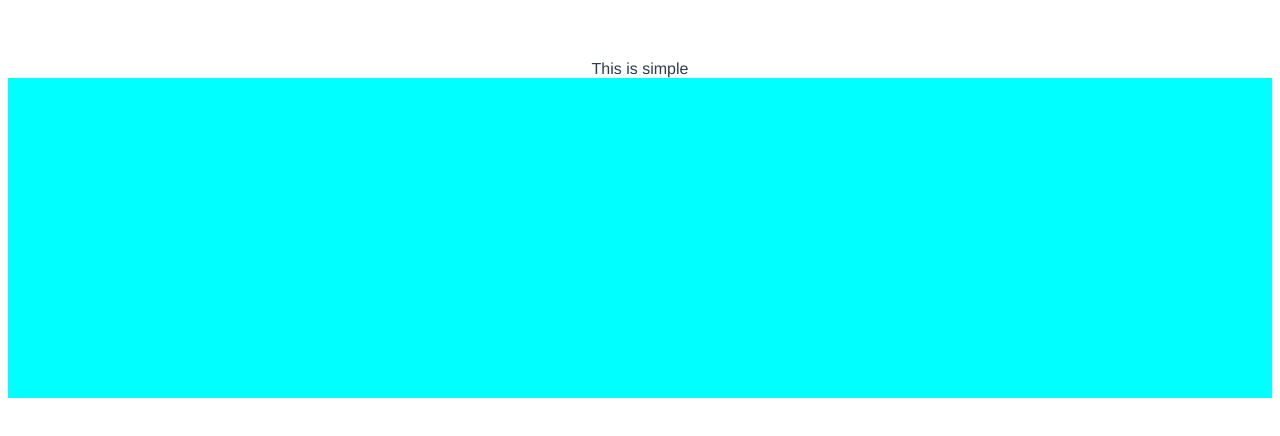
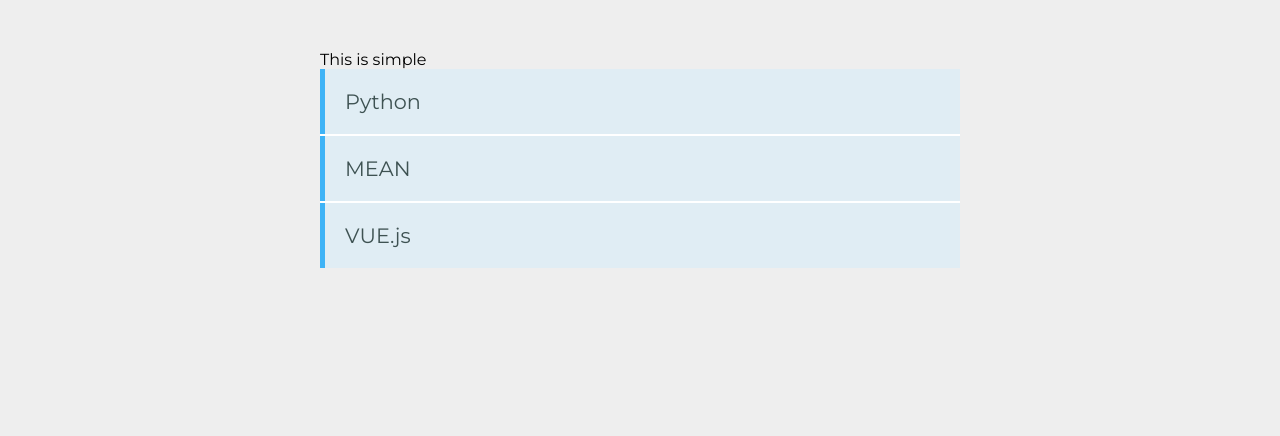
Before and after one commit to veplechuc/vue-project, a Vue app in the folder vue-proj/: page / in a window 1280 px wide. Shown: the top 436 px of the page. Built offline with nearby package versions, Linux system fonts and the light colour scheme; a small style sheet from the web is missing.

Commit message:
adding styling and logic to shoe the data array

```diff
--- a/vue-proj/src/App.vue
+++ b/vue-proj/src/App.vue
@@ -17,12 +17,21 @@ export default {
 </script>
 
 <style>
+@import url('https://fonts.googleapis.com/css?family=Montserrat:400,700');
+body {
+  background-color: #EEEEEE;
+  font-family: 'Montserrat', sans-serif;
+  display: grid;
+  grid-template-rows: auto;
+  justify-items: center;
+  padding-top: 50px;
+}
+body, html {
+  margin: 0;
+  height: 100%;
+}
 #app {
-  font-family: 'Avenir', Helvetica, Arial, sans-serif;
-  -webkit-font-smoothing: antialiased;
-  -moz-osx-font-smoothing: grayscale;
-  text-align: center;
-  color: #2c3e50;
-  margin-top: 60px;
+    width: 50%;
 }
+
 </style>
--- a/vue-proj/src/components/First.vue
+++ b/vue-proj/src/components/First.vue
@@ -1,6 +1,13 @@
 <template>
   <div class="hello">
    This is simple
+
+
+   <div class="holder">
+     <ul>
+       <li v-for="(data, index) in skills" :key='index'>{{data.skill}}</li>
+     </ul>
+   </div>
    <!-- class binding -->
    <!-- <div v-bind:class="{class_name_alert: var_in_data, 'another_class': !another_var}"></div> -->
 
@@ -14,6 +21,11 @@ export default {
   name: 'First',
   data(){
     return {
+      skills: [
+        {'skill': "Python"},
+        {'skill': "MEAN"},
+        {'skill': "VUE.js"},
+      ],
       // class binding use below
       // var_in_data: true,
       // another_var: true
@@ -30,14 +42,52 @@ export default {
 
 <!-- Add "scoped" attribute to limit CSS to this component only -->
 <style  scoped>
-  .class_name_alert{
-    background-color: aqua;
-    width: 100%;
-    height: 20rem
+@import "https://cdn.jsdelivr.net/npm/animate.css@3.5.1";
+@import "https://maxcdn.bootstrapcdn.com/font-awesome/4.7.0/css/font-awesome.min.css";
+  .holder {
+    background: #fff;
   }
-  .another_class{
-    background-color: blueviolet;
-    width: 100%;
-    height: 50rem;
+  ul {
+    margin: 0;
+    padding: 0;
+    list-style-type: none;
+  }
+
+  ul li {
+    padding: 20px;
+    font-size: 1.3em;
+    background-color: #E0EDF4;
+    border-left: 5px solid #3EB3F6;
+    margin-bottom: 2px;
+    color: #3E5252;
+  }
+  p {
+    text-align:center;
+    padding: 30px 0;
+    color: gray;
+  }
+  .container {
+    box-shadow: 0px 0px 40px lightgray;
+  }
+  input {
+    width: calc(100% - 40px);
+    border: 0;
+    padding: 20px;
+    font-size: 1.3em;
+    background-color: #323333;
+    color: #687F7F;
+  }
+  .alert {
+    background: #fdf2ce;
+    font-weight: bold;
+    display: inline-block;
+    padding: 5px;
+    margin-top: -20px;
+  }
+  .alert-in-enter-active {
+    animation: bounce-in .5s;
+  }
+  .alert-in-leave-active {
+    animation: bounce-in .5s reverse;
   }
 </style>
```
